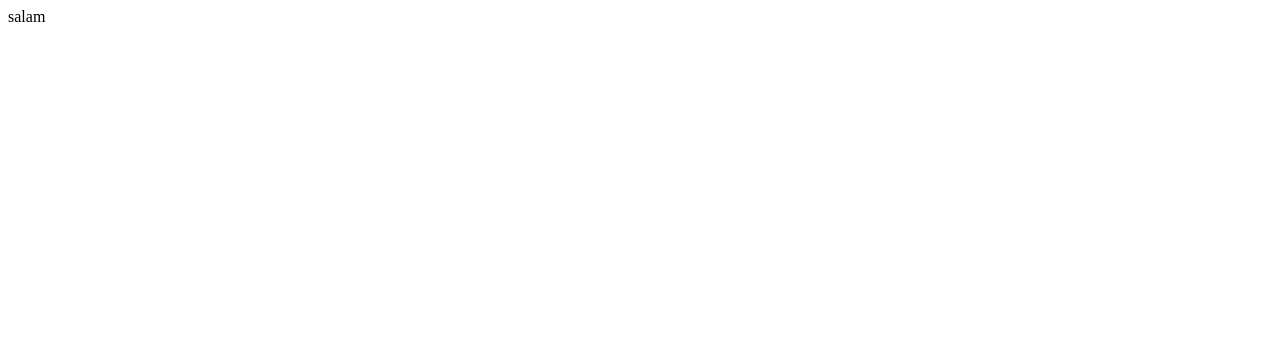
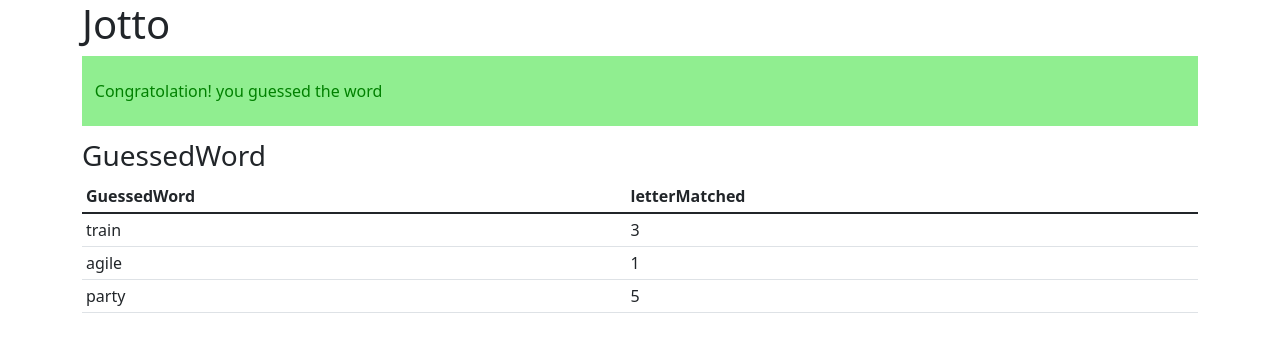
Before and after one commit to mohammadrezayousefpour/React-Testing-Jest-Enzyme, a React (Create React App) app in the folder jest-enzyme/: page / in a window 1280 px wide. Shown: the top 352 px of the page. Built offline with nearby package versions, Linux system fonts and the light colour scheme.

Commit message:
jotto is completing

```diff
--- a/jest-enzyme/public/index.html
+++ b/jest-enzyme/public/index.html
@@ -8,6 +8,12 @@
     <meta
       name="description"
       content="Web site created using create-react-app"
+    />
+    <link
+      href="https://cdn.jsdelivr.net/npm/bootstrap@5.1.3/dist/css/bootstrap.min.css"
+      rel="stylesheet"
+      integrity="sha384-1BmE4kWBq78iYhFldvKuhfTAU6auU8tT94WrHftjDbrCEXSU1oBoqyl2QvZ6jIW3"
+      crossorigin="anonymous"
     />
     <link rel="apple-touch-icon" href="%PUBLIC_URL%/logo192.png" />
     <!--
--- a/jest-enzyme/src/App.js
+++ b/jest-enzyme/src/App.js
@@ -1,5 +1,31 @@
-function App() {
-  return <div className="App">salam</div>;
+import React, { Component } from "react";
+import GuessedWord from "./components/GuessWord/GuessedWord";
+import Congrats from "./components/Congrats/Congrats";
+class App extends Component {
+  render() {
+    return (
+      <div className="container">
+        <h1>Jotto</h1>
+        <Congrats success={true} />
+        <GuessedWord
+          guessedWords={[
+            {
+              guessedWord: "train",
+              letterMatched: 3,
+            },
+            {
+              guessedWord: "agile",
+              letterMatched: 1,
+            },
+            {
+              guessedWord: "party",
+              letterMatched: 5,
+            },
+          ]}
+        />
+      </div>
+    );
+  }
 }
 
 export default App;
--- a/jest-enzyme/src/components/Congrats/Congrats.module.css
+++ b/jest-enzyme/src/components/Congrats/Congrats.module.css
@@ -0,0 +1,10 @@
+.Congrats {
+  width: 100%;
+  height: 70px;
+  background-color: lightgreen;
+  display: flex;
+  align-items: center;
+  padding-left: 1vw;
+  margin-bottom: 1vw;
+  color: green;
+}
--- a/jest-enzyme/src/components/GuessWord/GuessedWord.js
+++ b/jest-enzyme/src/components/GuessWord/GuessedWord.js
@@ -5,6 +5,28 @@ const GuessedWord = (props) => {
   let content;
   if (props.guessedWords.length === 0) {
     content = <span className="guessText">you should guess some words</span>;
+  } else {
+    content = (
+      <div className="guessWordSection">
+        <h3>GuessedWord</h3>
+        <table className="table table-sm">
+          <thead className="thead-ligth">
+            <tr>
+              <th>GuessedWord</th>
+              <th>letterMatched</th>
+            </tr>
+          </thead>
+          <tbody>
+            {props.guessedWords.map((row, index) => (
+              <tr key={index} className="eachQuessWord">
+                <td>{row.guessedWord}</td>
+                <td>{row.letterMatched}</td>
+              </tr>
+            ))}
+          </tbody>
+        </table>
+      </div>
+    );
   }
   return <div className="guessedWordsComponent">{content}</div>;
 };
```
Also changed, not shown: 1 other file (tests, documents, lock files or other folders).
